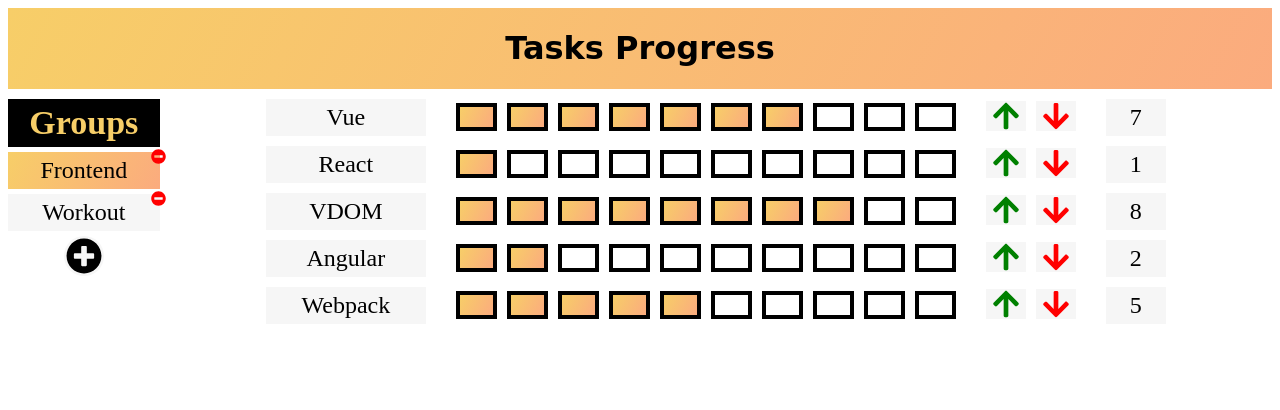
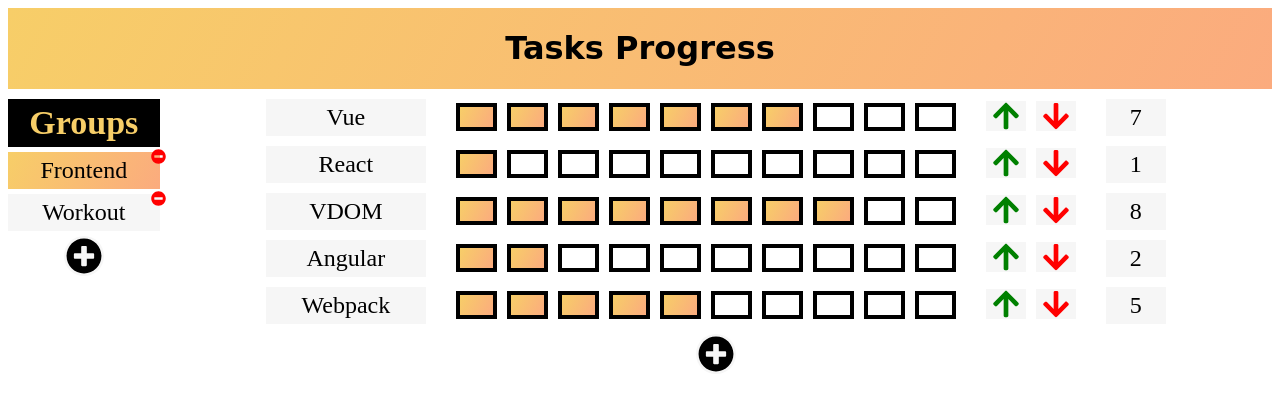
Before and after one commit to leviweiss/Task-Progress, a Vue app: page / in a window 1280 px wide. Shown: the top 410 px of the page. Built offline with nearby package versions, Linux system fonts and the light colour scheme; the HTML template or start-up script is replaced by a standard one.

Commit message:
advance in adding new task - added an input

```diff
--- a/src/components/TasksList.vue
+++ b/src/components/TasksList.vue
@@ -1,6 +1,5 @@
 <template>
     <div id="tasks-list" class="tasks-list-container">
-        <!-- <div class="tasks-list-container__header">Tasks</div> -->
         <div class="tasks-list-container__tasks">
             <div class="tasks-list-container__tasks__task" v-for="task in tasks" :key="task.id">
                 <div class="tasks-list-container__tasks__task__name">
@@ -29,6 +28,15 @@
                 </label>
             </div>
         </div>
+        <div class="tasks-list-container__add-task">
+            <div v-if="addingNewTaskMode === false" class="tasks-list-container__add-task__icon" @click="setAddingNewTaskMode">
+                <div class="fas fa-plus-circle"></div>
+            </div>
+            <form v-else>
+                <input class="tasks-list-container__add-task__input" v-model="newTaskName" required type="text" placeholder="enter task name" maxlength="16">
+            </form>
+        </div>
+
     </div>
 </template>
 
@@ -37,9 +45,15 @@
 
 export default {
     name: 'tasks-list',
+    data() {
+        return {
+            newTaskName: "",
+        }
+    },
     computed: {
         ...mapState({
             NUMBER_OF_BULLETS: state => state.NUMBER_OF_BULLETS,
+            addingNewTaskMode: state => state.addingNewTaskMode,
         }),
         ...mapGetters([
             'tasks',
@@ -52,6 +66,7 @@
             'activateHovering',
             'deactivateHovering',
             'bulletClick',
+            'setAddingNewTaskMode',
         ]),
         squareNeedToBeFull({ taskId, index, taskValue }) {
             var task = this.tasks.find(t => t.id === taskId)
@@ -74,28 +89,7 @@
 
 <style scoped lang="scss">
 .tasks-list-container {
-    .fa-arrow-up {
-        color: green;
-        width: 40px;
-        height: 30px;
-        background: $light-gray;
-        margin-right: 10px;
-        cursor: pointer;
-        &:hover {
-            box-shadow: 0 0 8px green;
-        }
-    }
-
-    .fa-arrow-down {
-        color: red;
-        width: 40px;
-        height: 30px;
-        background: $light-gray;
-        cursor: pointer;
-        &:hover {
-            box-shadow: 0 0 8px red;
-        }
-    }
+    @include flex-column;
 
     &__tasks {
         &__task {
@@ -147,5 +141,48 @@
         }
     }
 
+    &__add-task {
+        align-self: center;
+
+        &__input {
+            font-size: 24px;
+            border: 2px solid;
+        }
+    }
+}
+
+.fa-arrow-up {
+    color: green;
+    width: 40px;
+    height: 30px;
+    background: $light-gray;
+    margin-right: 10px;
+    cursor: pointer;
+    &:hover {
+        box-shadow: 0 0 8px green;
+    }
+}
+
+.fa-arrow-down {
+    color: red;
+    width: 40px;
+    height: 30px;
+    background: $light-gray;
+    cursor: pointer;
+    &:hover {
+        box-shadow: 0 0 8px red;
+    }
+}
+
+.fa-plus-circle {
+    width: 36px;
+    height: 36px;
+    cursor: pointer;
+    padding: 2px;
+    background: $light-gray;
+    border-radius: 50%;
+    &:hover {
+        box-shadow: 0 0 10px $basic-orange;
+    }
 }
 </style>
--- a/src/store.js
+++ b/src/store.js
@@ -70,6 +70,7 @@
         MINIMUM_VALUE: 1,
         lastGroupId: 3,
         openGroupModal: false,
+        addingNewTaskMode: false,
     },
     mutations: {
         SET_CHOSEN_GROUP_ID(state, groupId) {
@@ -141,6 +142,9 @@
                 }
             }
         },
+        SET_ADDING_NEW_TASK_MODE(state) {
+            state.addingNewTaskMode = true;
+        }
     },
     getters: {
         tasks: state => {
@@ -182,5 +186,8 @@
         removeGroup({ commit }, groupId) {
             commit('REMOVE_GROUP', groupId)
         },
+        setAddingNewTaskMode({ commit }) {
+            commit('SET_ADDING_NEW_TASK_MODE')
+        },
     },
 })
```
